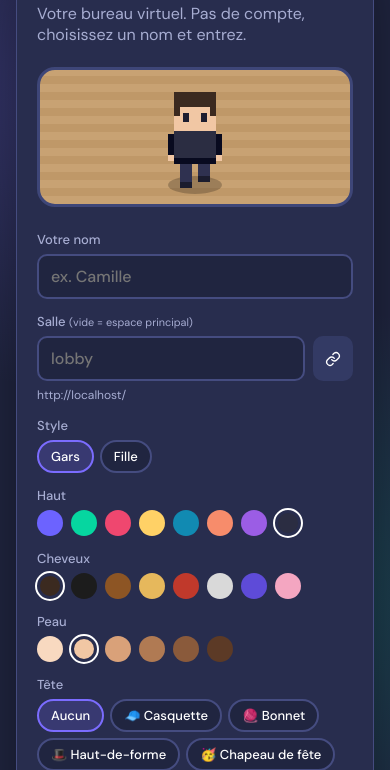
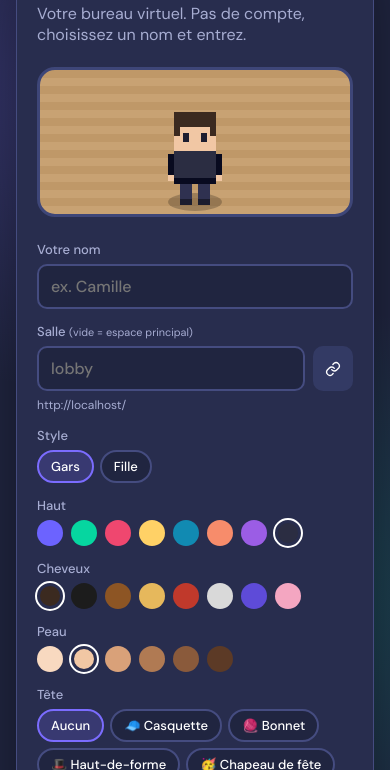
Before and after one commit to c4software/remote-town, a website with bundled scripts: page public/index.html in a window 390 px wide. Shown: the part 74-844 px from the top of the page. Built offline with nearby package versions, Linux system fonts and the light colour scheme.

Commit message:
Aperçu du personnage : tour au changement de vêtement, saut au clic
L'aperçu reste immobile de face. Changer de t-shirt ou d'accessoire lui
fait faire un tour sur lui-même (sauf si le système demande moins
d'animations) ; un clic le fait sauter. La boucle d'animation ne tourne
que pendant ces mouvements.

Le canevas est agrandi : le chapeau de fête n'est plus coupé en haut.

```diff
--- a/public/index.html
+++ b/public/index.html
@@ -17,7 +17,7 @@
       <div class="brand"><span class="brand-dot"></span>Remote Town</div>
       <p class="join-sub" id="joinSub">Votre bureau virtuel. Pas de compte, choisissez un nom et entrez.</p>
       <div class="join-body">
-        <div class="preview-wrap"><canvas id="preview" width="96" height="120"></canvas></div>
+        <div class="preview-wrap"><canvas id="preview" width="96" height="144" title="Cliquez pour sauter"></canvas></div>
         <form id="joinForm" autocomplete="off">
           <label class="field">
             <span>Votre nom</span>
--- a/public/js/profile.js
+++ b/public/js/profile.js
@@ -33,33 +33,40 @@ function savePrefs() {
   } catch {}
 }
 const showRoomLink = () => { $('#roomLink').textContent = roomUrl(cleanRoom(roomInput.value)); };
-// Aperçu animé : le personnage marche sur place et fait un tour sur lui-même,
-// en restant surtout de face (les imprimés des t-shirts ne se voient que de face)
-const PREVIEW_TURN = [['down', 2400], ['left', 700], ['up', 700], ['right', 700]];
-const PREVIEW_CYCLE = PREVIEW_TURN.reduce((t, [, ms]) => t + ms, 0);
+// Aperçu : immobile et de face. Changer de vêtement lui fait faire un tour sur
+// lui-même, qui finit de face (les imprimés des t-shirts ne se voient que de face) ;
+// un clic le fait sauter.
+const TURN = [['left', 450], ['up', 450], ['right', 450], ['down', 450]];
+const TURN_MS = TURN.reduce((t, [, ms]) => t + ms, 0);
 const WALK = [1, 2]; // mêmes pas que sur la carte
+const HOP_MS = 380, HOP_HEIGHT = 5;
 const calm = () => matchMedia('(prefers-reduced-motion: reduce)').matches;
-let previewLoop = 0;
+let turnAt = -Infinity, hopAt = -Infinity, previewLoop = 0;
 function previewPose(now) {
-  if (calm()) return { dir: 'down', step: 0 };
-  let t = now % PREVIEW_CYCLE;
-  const [dir] = PREVIEW_TURN.find(([, ms]) => (t -= ms) < 0);
-  return { dir, step: WALK[Math.floor(now / 200) % WALK.length] };
+  let t = now - turnAt;
+  const turning = t < TURN_MS;
+  const [dir] = turning ? TURN.find(([, ms]) => (t -= ms) < 0) : ['down'];
+  const k = (now - hopAt) / HOP_MS;
+  const lift = k < 1 ? Math.sin(Math.PI * k) * HOP_HEIGHT : 0;
+  return { dir, lift, step: turning ? WALK[Math.floor(now / 200) % WALK.length] : 0, busy: turning || k < 1 };
 }
+// Renvoie vrai tant qu'une animation est en cours
 function drawPreview() {
   const c = $('#preview'), g = c.getContext('2d');
-  const { dir, step } = previewPose(performance.now());
+  const { dir, step, lift, busy } = previewPose(performance.now());
   g.clearRect(0, 0, c.width, c.height);
-  g.save(); g.scale(3, 3); drawAvatar(g, look, 16, 37, dir, step); g.restore();
+  g.save(); g.scale(3, 3); drawAvatar(g, look, 16, 45, dir, step, false, lift); g.restore();
+  return busy;
 }
-// Tourne tant que l'écran du personnage est affiché, s'arrête tout seul ensuite
 function animatePreview() {
-  if ($('#join').hidden) { previewLoop = 0; return; }
-  drawPreview();
-  previewLoop = requestAnimationFrame(animatePreview);
+  previewLoop = drawPreview() && !$('#join').hidden ? requestAnimationFrame(animatePreview) : 0;
 }
-function startPreview() {
-  if (!previewLoop && !calm()) previewLoop = requestAnimationFrame(animatePreview);
+function playPreview(move) {
+  if (move === 'turn') {
+    if (calm()) return drawPreview();
+    turnAt = performance.now();
+  } else hopAt = performance.now();
+  if (!previewLoop) previewLoop = requestAnimationFrame(animatePreview);
 }
 
 // L'écran de connexion sert aussi à modifier son personnage une fois dans l'espace
@@ -86,7 +93,6 @@ export function openProfile() {
   $('#joinSubmit').textContent = 'Enregistrer';
   $('#profileActions').hidden = false;
   $('#join').hidden = false;
-  startPreview();
   $('#reactMenu').hidden = true;
   keys.clear();
 }
@@ -130,7 +136,8 @@ export function initProfile() {
       b.onclick = () => {
         look[part] = col;
         box.querySelectorAll('button').forEach((x) => x.classList.toggle('sel', x === b));
-        drawPreview();
+        if (part === 'shirt') playPreview('turn');
+        else drawPreview();
         savePrefs();
       };
       box.append(b);
@@ -151,13 +158,13 @@ export function initProfile() {
       b.onclick = () => {
         look[part] = clean(b.dataset.v);
         document.querySelectorAll(`#${part}Chips button`).forEach((x) => x.classList.toggle('sel', x === b));
-        drawPreview();
+        playPreview('turn');
         savePrefs();
       };
     });
   }
   drawPreview();
-  startPreview();
+  $('#preview').onclick = () => playPreview('hop');
   document.fonts?.ready.then(drawPreview);
   savePrefs(); // garde la couleur tirée au hasard dès la première visite
 
--- a/public/style.css
+++ b/public/style.css
@@ -51,7 +51,7 @@ kbd {
   background: repeating-linear-gradient(0deg, #c8a273 0 8px, #bf9868 8px 16px);
   border: 3px solid var(--panel-3);
 }
-#preview { width: 96px; height: 120px; image-rendering: pixelated; }
+#preview { width: 96px; height: 144px; image-rendering: pixelated; cursor: pointer; }
 #joinForm { flex: 1 1 260px; min-width: 0; display: flex; flex-direction: column; gap: 14px; }
 .field { display: flex; flex-direction: column; gap: 6px; font-size: 13px; color: var(--muted); font-weight: 500; }
 .field input {
@@ -372,7 +372,7 @@ button { touch-action: manipulation; -webkit-tap-highlight-color: transparent; }
   .vtile { width: 160px; }
   #toasts { bottom: calc(76px + env(safe-area-inset-bottom)); }
   .join-card { padding: 20px; }
-  .preview-wrap { flex-basis: 100%; height: 140px; }
+  .preview-wrap { flex-basis: 100%; height: 150px; }
   .btn-ghost .copy-label { display: none; }
   #chatInput, .field input { font-size: 16px; } /* évite le zoom auto d'iOS */
 }
```
